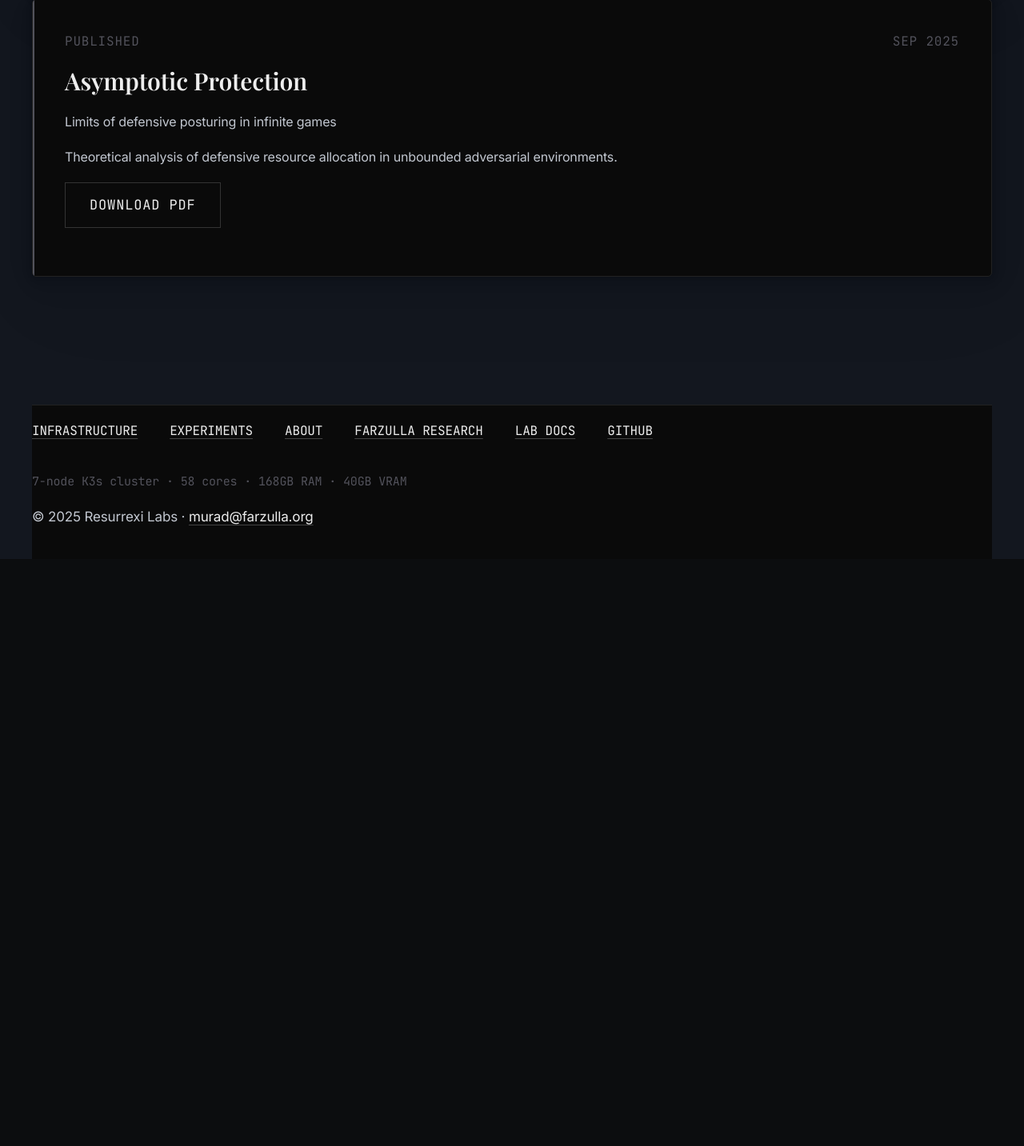
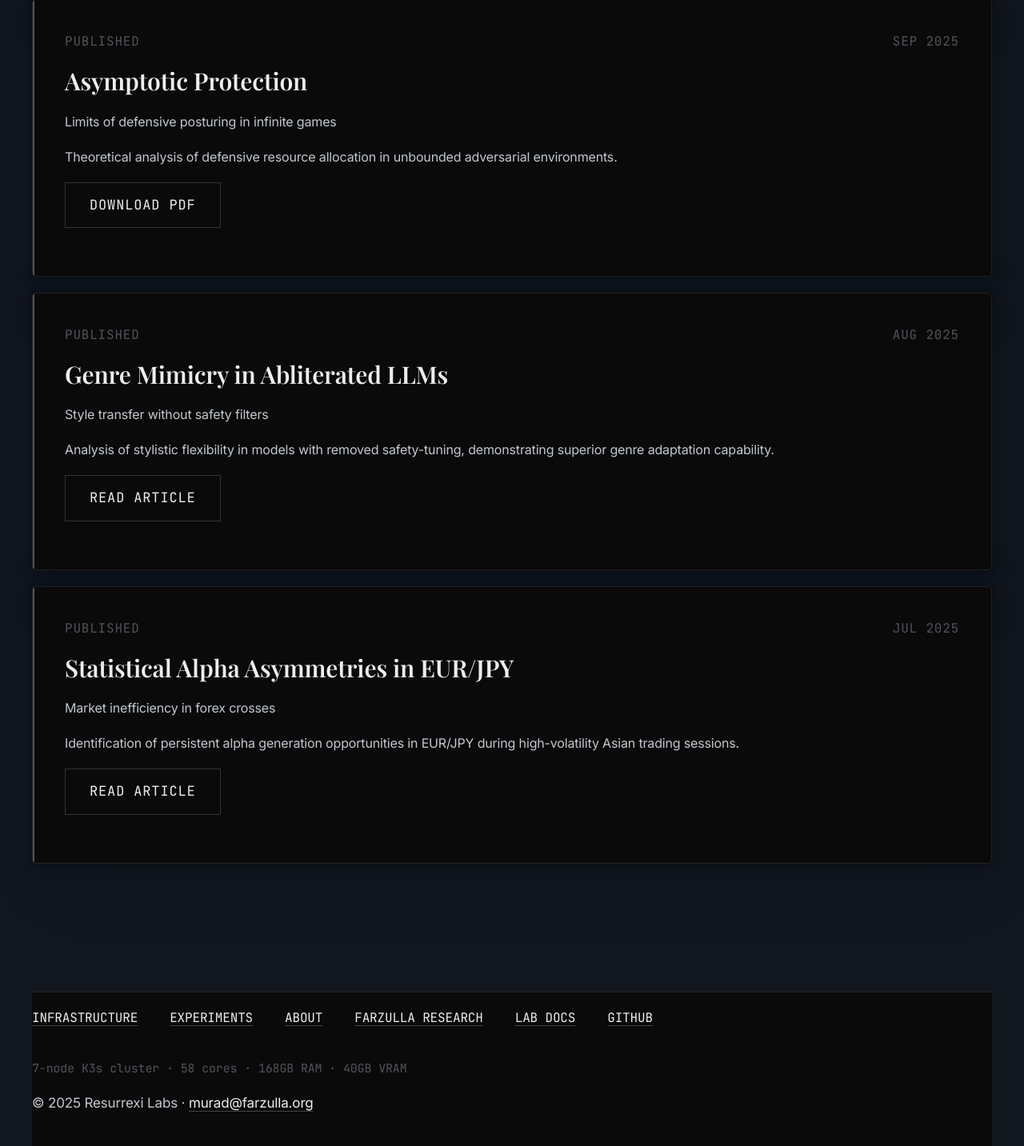
Before and after one commit to D3zR0yce/resurrexi-io, a Flask app: page /experiments.html in a window 1280 px wide. Shown: the part 4047-5480 px from the top of the page at 80% size. Before the commit the page ends 4746 px from the top, so only its background shows below. Run offline with Flask 3, Linux system fonts and the light colour scheme; some libraries are stand-ins or nearby versions; some web fonts are replaced.

Commit message:
feat(content): add team member and missing papers

```diff
--- a/public/experiments.html
+++ b/public/experiments.html
@@ -283,6 +283,38 @@
             <a href="/static/papers/Farzulla_2025_Asymptotic_Protection_v1.0.0.pdf" target="_blank" class="btn">Download PDF</a>
         </p>
     </article>
+
+    <article class="experiment-card status-complete">
+        <div class="card-header">
+            <span>Published</span>
+            <span class="text-mono">Aug 2025</span>
+        </div>
+        <h3>Genre Mimicry in Abliterated LLMs</h3>
+        <p class="tagline">Style transfer without safety filters</p>
+        <p>
+            Analysis of stylistic flexibility in models with removed safety-tuning, demonstrating
+            superior genre adaptation capability.
+        </p>
+        <p class="mt-2">
+            <a href="https://farzulla.org/articles/genre-mimicry-abliterated-llms.html" target="_blank" class="btn">Read Article</a>
+        </p>
+    </article>
+
+    <article class="experiment-card status-complete">
+        <div class="card-header">
+            <span>Published</span>
+            <span class="text-mono">Jul 2025</span>
+        </div>
+        <h3>Statistical Alpha Asymmetries in EUR/JPY</h3>
+        <p class="tagline">Market inefficiency in forex crosses</p>
+        <p>
+            Identification of persistent alpha generation opportunities in EUR/JPY during
+            high-volatility Asian trading sessions.
+        </p>
+        <p class="mt-2">
+            <a href="https://farzulla.org/articles/alpha-asymmetry-forex-analysis.html" target="_blank" class="btn">Read Article</a>
+        </p>
+    </article>
 </section>
 
     </main>
```
Also changed, not shown: public/about.html (+9 -0 lines), templates/about.html (+9 -0 lines), templates/experiments.html (+32 -0 lines).
